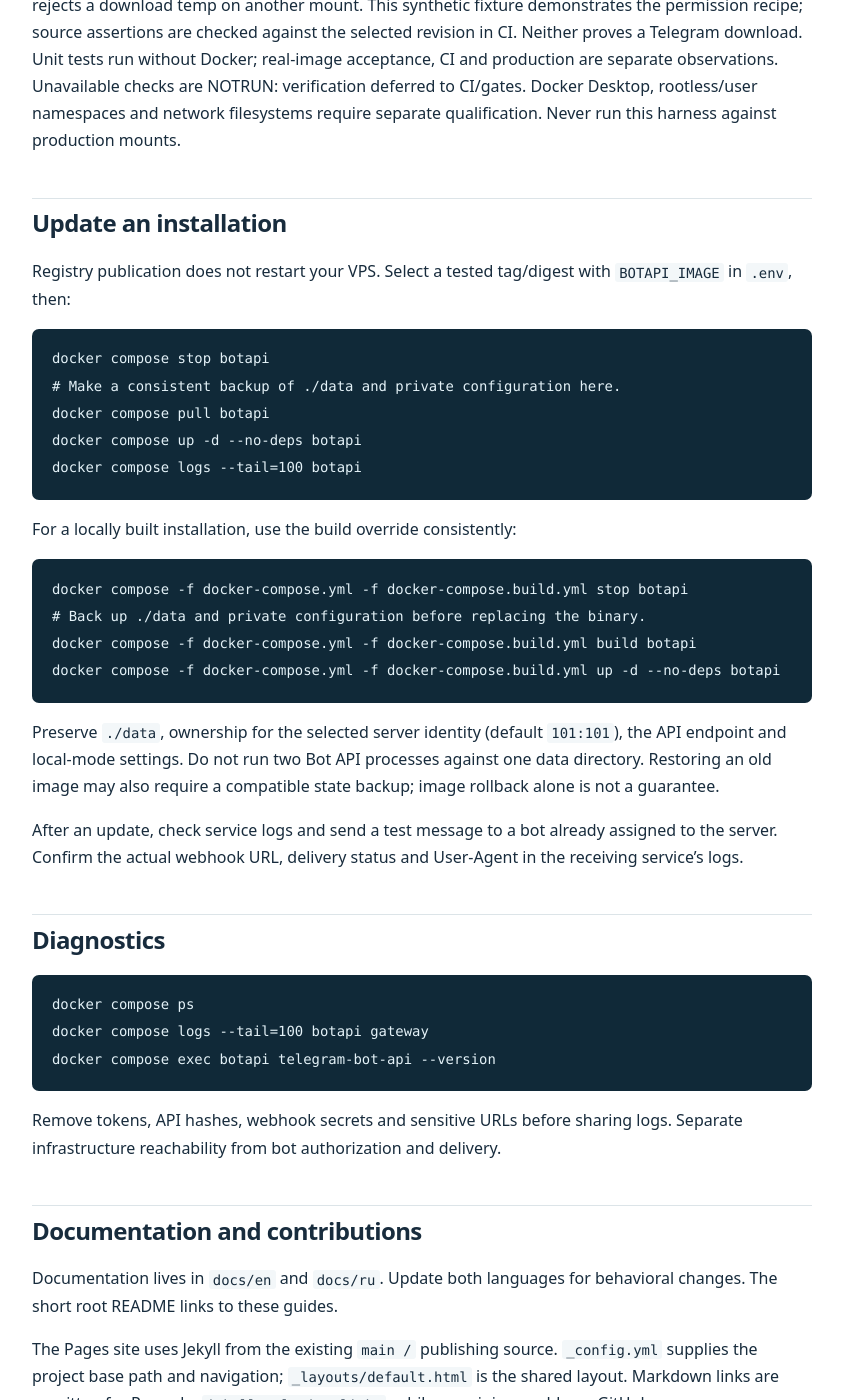
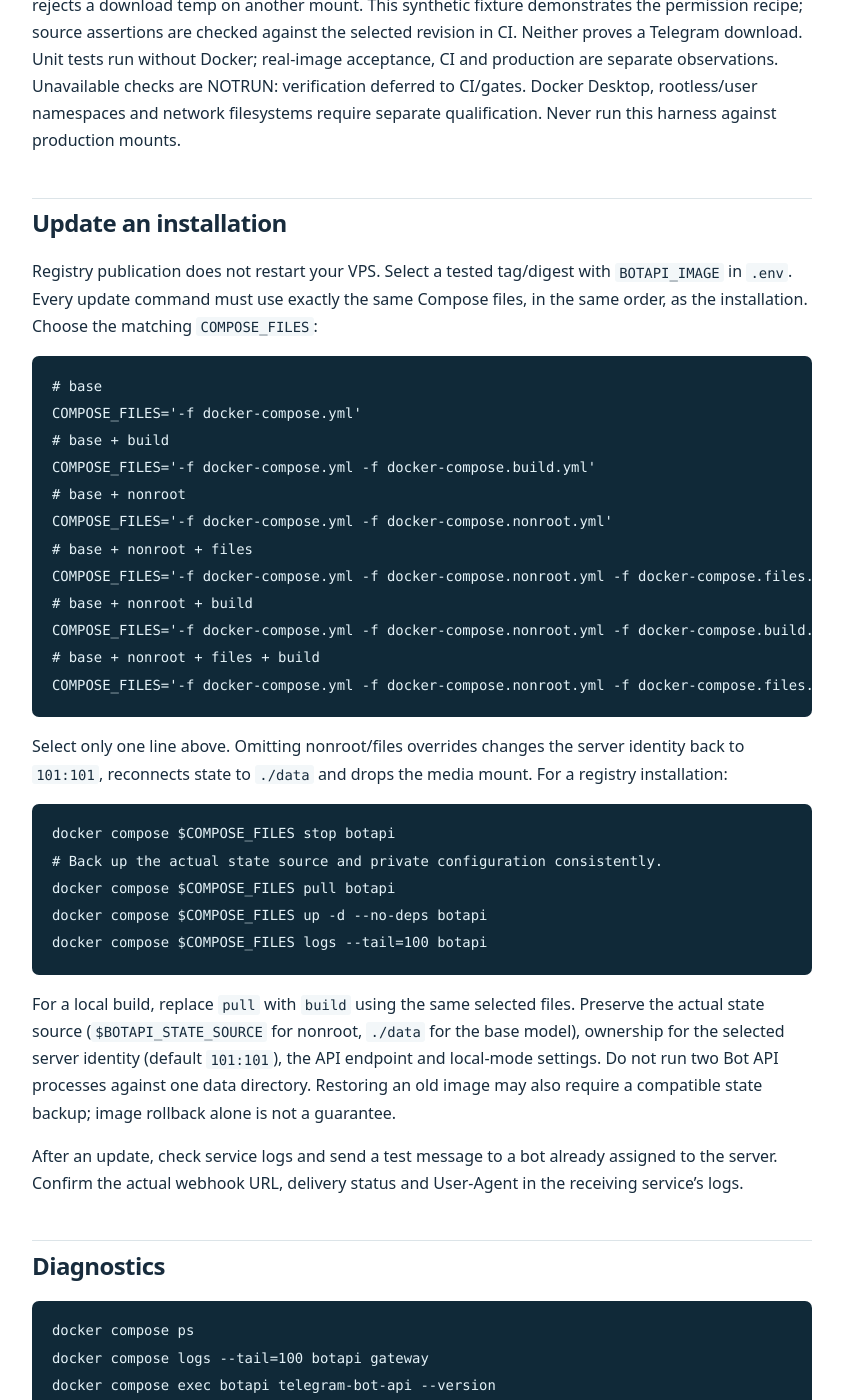
Before and after one commit to ichinya/tg-selfhost-botapi, a Jekyll site: the page built from docs/en/maintenance.md, in a window 1280 px wide and 1400 px high, scrolled down 2825 px. Shown: the whole window, without its empty margins (326-1169 px from the left). Built offline with Jekyll 4.4.1, drawn with Linux system fonts in a browser that asks for light colours.

Commit message:
fix: review (round 1, refs #21)

````diff
--- a/docs/en/maintenance.md
+++ b/docs/en/maintenance.md
@@ -120,26 +120,39 @@ qualification. Never run this harness against production mounts.
 ## Update an installation
 
 Registry publication does not restart your VPS. Select a tested tag/digest with
-`BOTAPI_IMAGE` in `.env`, then:
+`BOTAPI_IMAGE` in `.env`. Every update command must use exactly the same Compose
+files, in the same order, as the installation. Choose the matching `COMPOSE_FILES`:
 
 ```sh
-docker compose stop botapi
-# Make a consistent backup of ./data and private configuration here.
-docker compose pull botapi
-docker compose up -d --no-deps botapi
-docker compose logs --tail=100 botapi
+# base
+COMPOSE_FILES='-f docker-compose.yml'
+# base + build
+COMPOSE_FILES='-f docker-compose.yml -f docker-compose.build.yml'
+# base + nonroot
+COMPOSE_FILES='-f docker-compose.yml -f docker-compose.nonroot.yml'
+# base + nonroot + files
+COMPOSE_FILES='-f docker-compose.yml -f docker-compose.nonroot.yml -f docker-compose.files.yml'
+# base + nonroot + build
+COMPOSE_FILES='-f docker-compose.yml -f docker-compose.nonroot.yml -f docker-compose.build.yml'
+# base + nonroot + files + build
+COMPOSE_FILES='-f docker-compose.yml -f docker-compose.nonroot.yml -f docker-compose.files.yml -f docker-compose.build.yml'
 ```
 
-For a locally built installation, use the build override consistently:
+Select only one line above. Omitting nonroot/files overrides changes the server
+identity back to `101:101`, reconnects state to `./data` and drops the media mount.
+For a registry installation:
 
 ```sh
-docker compose -f docker-compose.yml -f docker-compose.build.yml stop botapi
-# Back up ./data and private configuration before replacing the binary.
-docker compose -f docker-compose.yml -f docker-compose.build.yml build botapi
-docker compose -f docker-compose.yml -f docker-compose.build.yml up -d --no-deps botapi
+docker compose $COMPOSE_FILES stop botapi
+# Back up the actual state source and private configuration consistently.
+docker compose $COMPOSE_FILES pull botapi
+docker compose $COMPOSE_FILES up -d --no-deps botapi
+docker compose $COMPOSE_FILES logs --tail=100 botapi
 ```
 
-Preserve `./data`, ownership for the selected server identity (default `101:101`),
+For a local build, replace `pull` with `build` using the same selected files.
+Preserve the actual state source (`$BOTAPI_STATE_SOURCE` for nonroot, `./data`
+for the base model), ownership for the selected server identity (default `101:101`),
 the API endpoint and local-mode settings.
 Do not run two Bot API processes against one data directory. Restoring an old
 image may also require a compatible state backup; image rollback alone is not
--- a/tools/test_check_nonroot.py
+++ b/tools/test_check_nonroot.py
@@ -18,6 +18,9 @@ class RunnerTests(unittest.TestCase):
         self.assertLess(gate, publish)
         self.assertNotIn("        if:", workflow[gate:publish])
         self.assertIn('tools/check_nonroot.py --image "$candidate_id"', workflow[gate:publish])
+        section = workflow[gate:publish]
+        self.assertLess(section.index('chmod +x tools/fixtures/migration/fake-bot-api.sh'),
+                        section.index('python3 tools/check_migration_volumes.py'))
         self.assertIn('docker tag "$(cat qualified-image-id.txt)" "$IMAGE:latest"', workflow[publish:])
 
     def test_numeric_identity_is_required(self):
````
Also changed, not shown: docs/ru/maintenance.md (+25 -12 lines), tools/test_issue11_docs.py (+8 -0 lines), .github/workflows/image.yml.
